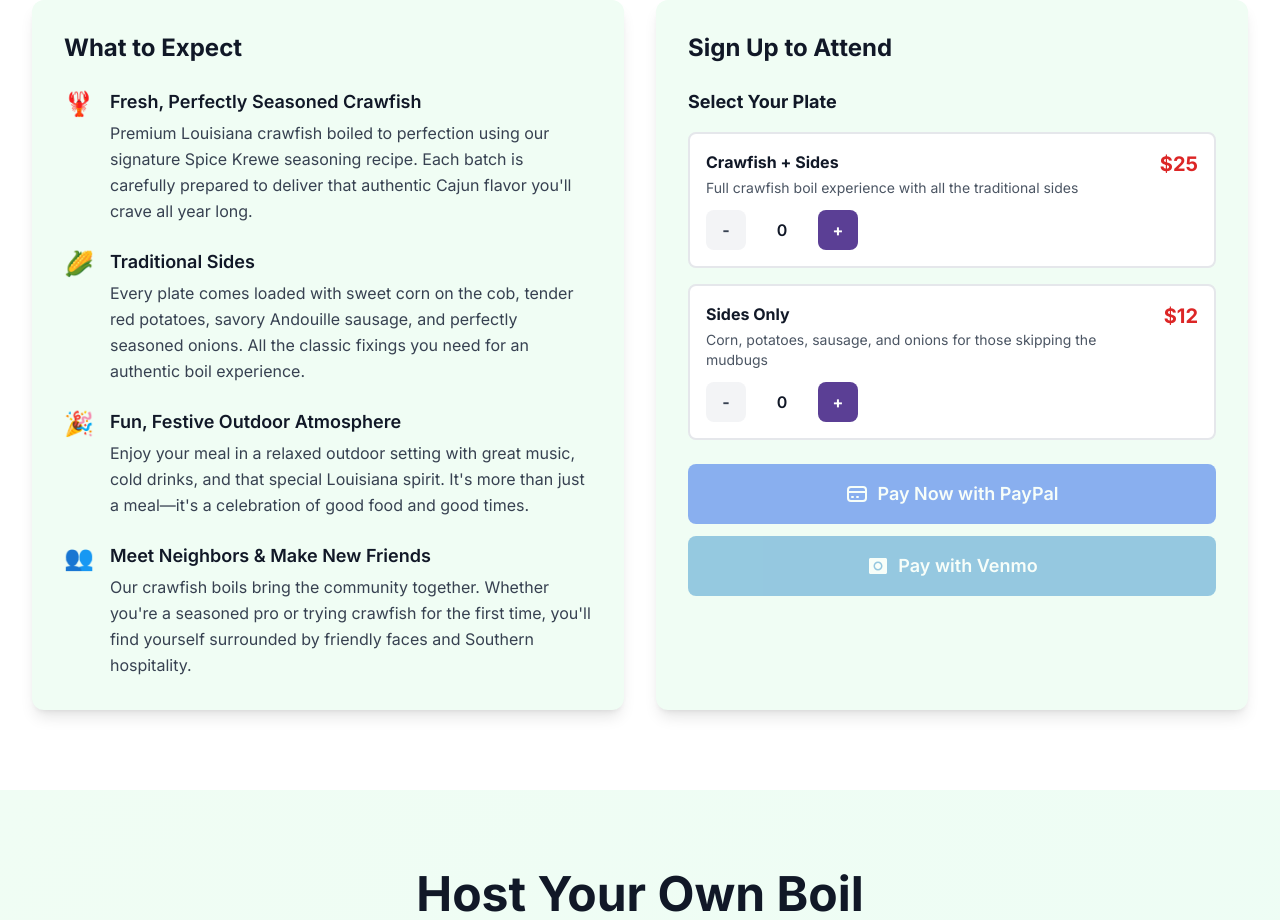
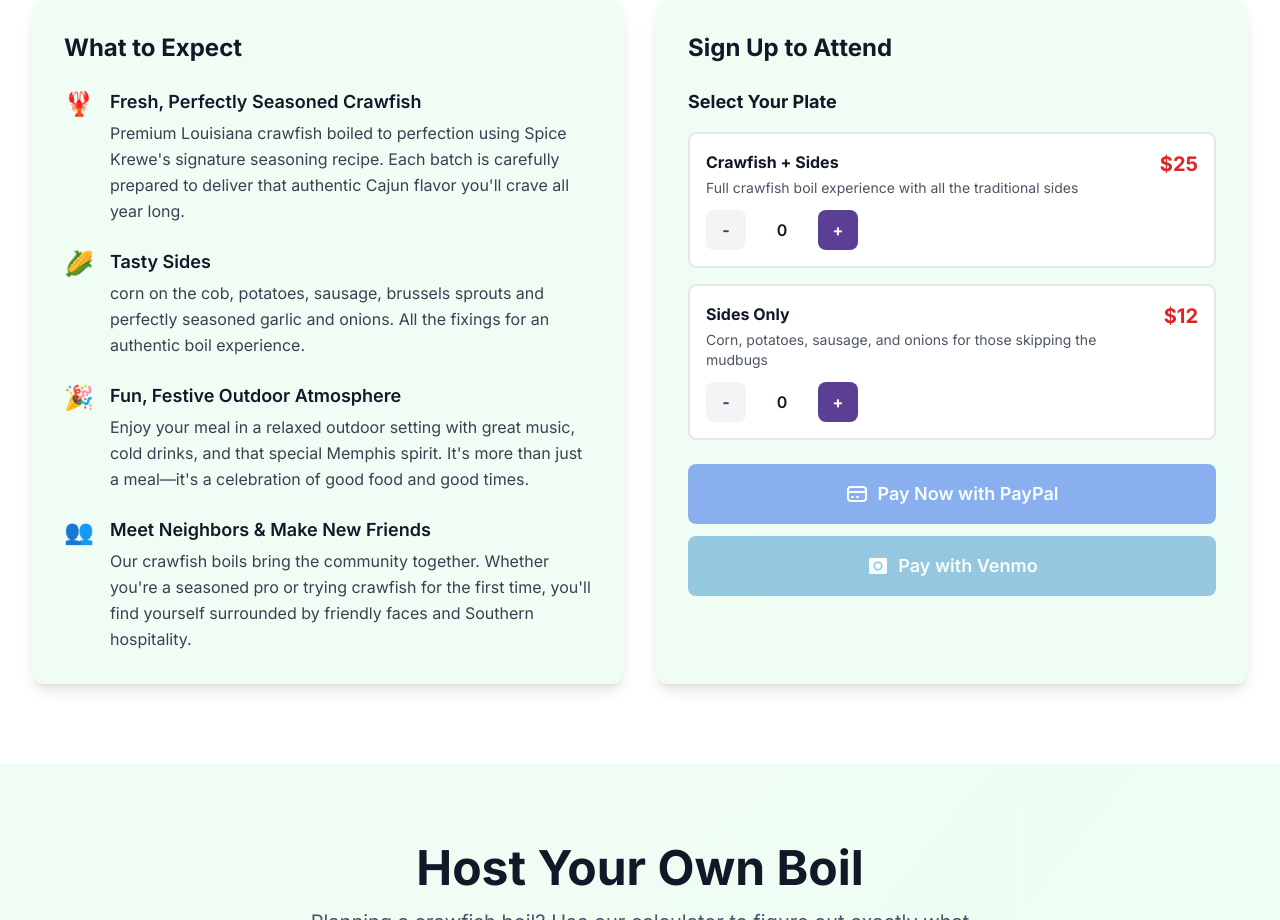
Before and after one commit to redsurfer1/crawfishboil, a React (Vite) app: page / in a window 1280 px wide. Shown: the part 1280-2200 px from the top of the page. Built offline with nearby package versions, Linux system fonts and the light colour scheme; no server answers.

Commit message:
Update 'What to Expect' content

```diff
--- a/src/components/GuestPath.jsx
+++ b/src/components/GuestPath.jsx
@@ -104,21 +104,21 @@ export default function GuestPath() {
                   <span className="text-red-600 mr-4 text-2xl">🦞</span>
                   <div>
                     <h4 className="text-lg font-semibold text-gray-900 mb-1">Fresh, Perfectly Seasoned Crawfish</h4>
-                    <p className="text-gray-700 leading-relaxed">Premium Louisiana crawfish boiled to perfection using our signature Spice Krewe seasoning recipe. Each batch is carefully prepared to deliver that authentic Cajun flavor you'll crave all year long.</p>
+                    <p className="text-gray-700 leading-relaxed">Premium Louisiana crawfish boiled to perfection using Spice Krewe's signature seasoning recipe. Each batch is carefully prepared to deliver that authentic Cajun flavor you'll crave all year long.</p>
                   </div>
                 </li>
                 <li className="flex items-start">
                   <span className="text-red-600 mr-4 text-2xl">🌽</span>
                   <div>
-                    <h4 className="text-lg font-semibold text-gray-900 mb-1">Traditional Sides</h4>
-                    <p className="text-gray-700 leading-relaxed">Every plate comes loaded with sweet corn on the cob, tender red potatoes, savory Andouille sausage, and perfectly seasoned onions. All the classic fixings you need for an authentic boil experience.</p>
+                    <h4 className="text-lg font-semibold text-gray-900 mb-1">Tasty Sides</h4>
+                    <p className="text-gray-700 leading-relaxed">corn on the cob, potatoes, sausage, brussels sprouts and perfectly seasoned garlic and onions. All the fixings for an authentic boil experience.</p>
                   </div>
                 </li>
                 <li className="flex items-start">
                   <span className="text-red-600 mr-4 text-2xl">🎉</span>
                   <div>
                     <h4 className="text-lg font-semibold text-gray-900 mb-1">Fun, Festive Outdoor Atmosphere</h4>
-                    <p className="text-gray-700 leading-relaxed">Enjoy your meal in a relaxed outdoor setting with great music, cold drinks, and that special Louisiana spirit. It's more than just a meal—it's a celebration of good food and good times.</p>
+                    <p className="text-gray-700 leading-relaxed">Enjoy your meal in a relaxed outdoor setting with great music, cold drinks, and that special Memphis spirit. It's more than just a meal—it's a celebration of good food and good times.</p>
                   </div>
                 </li>
                 <li className="flex items-start">
```
